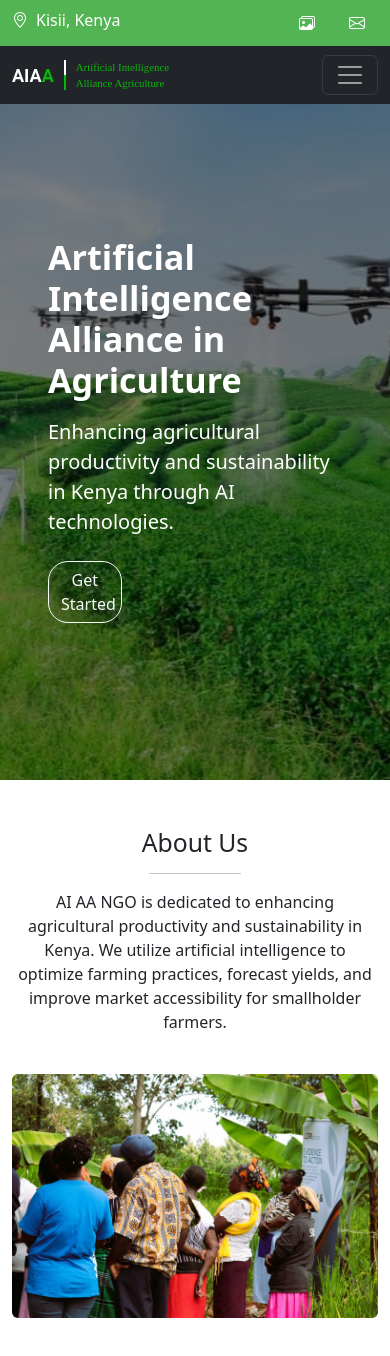
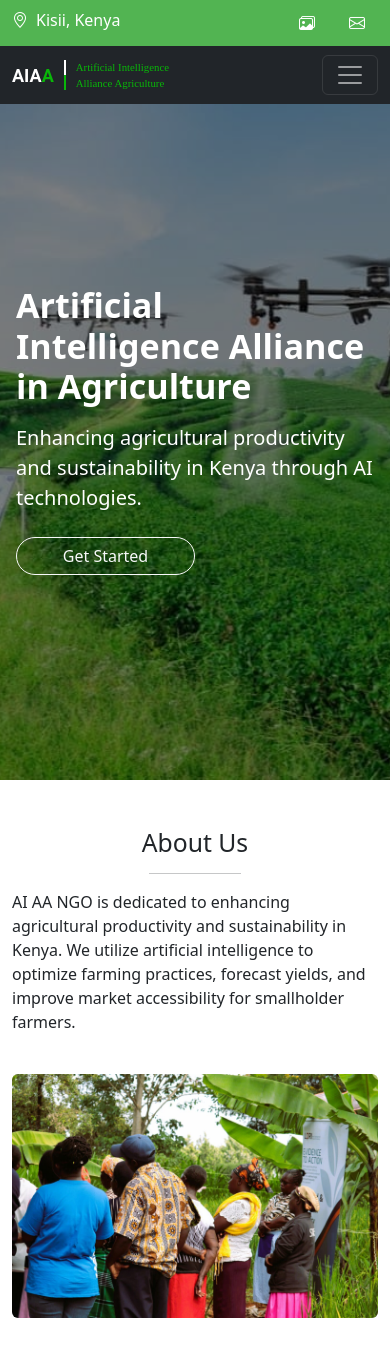
Before and after one commit to NipherOuma/AI_AA_Website_Frontend, a Vue app: page / in a window 390 px wide. Shown: the top 1356 px of the page. Built offline with nearby package versions, Linux system fonts and the light colour scheme; no server answers.

Commit message:
wip: content alignment and contact page adjustment

```diff
--- a/src/views/HomeView.vue
+++ b/src/views/HomeView.vue
@@ -32,14 +32,13 @@ onMounted(() => {
     >
       <div class="hero-overlay"></div>
 
-      <!-- Hero Content -->
-      <section class="hero-content row px-5" style="padding-top: 6rem; padding-bottom: 6rem;">
+      <section class="hero-content row px-3 py-5 px-md-5">
         <div class="col-12 col-lg-9 order-2 order-lg-1 text-lg-start mb-4 mb-lg-0 text-white">
           <h1 class="display-4 fw-bold mb-3 heading">Artificial Intelligence Alliance in Agriculture</h1>
           <p class="lead mb-4">
             Enhancing agricultural productivity and sustainability in Kenya through AI technologies.
           </p>
-          <div class="d-flex col-3 col-lg-3 flex-column flex-sm-row justify-content-center justify-content-lg-start mt-4 gap-2">
+          <div class="d-flex col-6 col-lg-3 flex-column flex-sm-row justify-content-center justify-content-lg-start mt-4 gap-2">
             <a href="#about" class="btn btn-outline-light flex-grow-1" style="border-radius: 20px;">Get Started</a>
           </div>
         </div>
@@ -57,8 +56,8 @@ onMounted(() => {
               <img src="@/assets/images/hero.jpg" class="img-fluid rounded" alt="About Us" />
             </div>
             <!-- Content Column -->
-            <div class="col-12 col-md-6 text-center text-md-start mb-4 mb-md-0">
-              <h2 class="h2">About Us</h2>
+            <div class="col-12 col-md-6 text-md-start mb-4 mb-md-0">
+              <h2 class="h2 text-center">About Us</h2>
               <hr class="bg-warning w-25 mx-auto mx-md-0" />
               <p class="mt-3">
                 AI AA NGO is dedicated to enhancing agricultural productivity and sustainability in Kenya. We utilize artificial intelligence to optimize farming practices, forecast yields, and improve market accessibility for smallholder farmers.
@@ -163,8 +162,4 @@ onMounted(() => {
   z-index: 2;
   color: white;
 }
-
-.text-white {
-  color: white;
-}
 </style>
```
